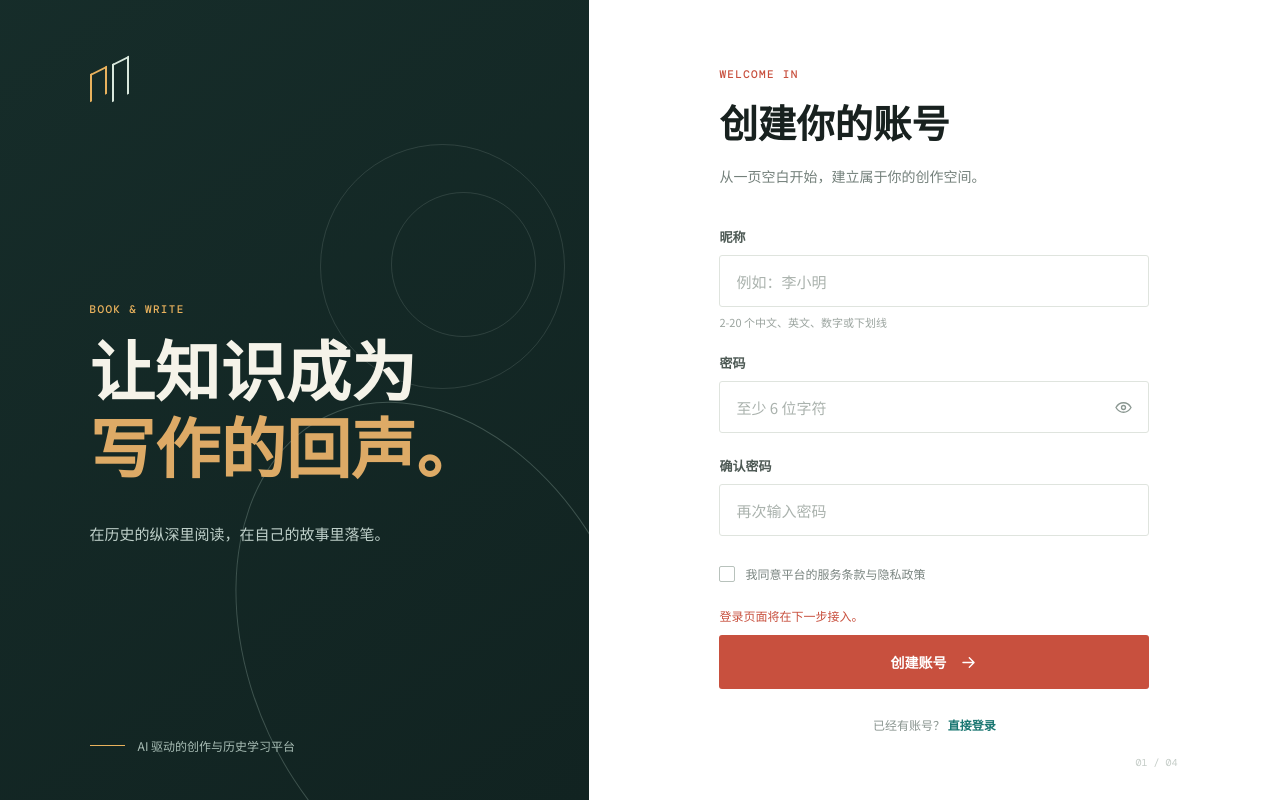
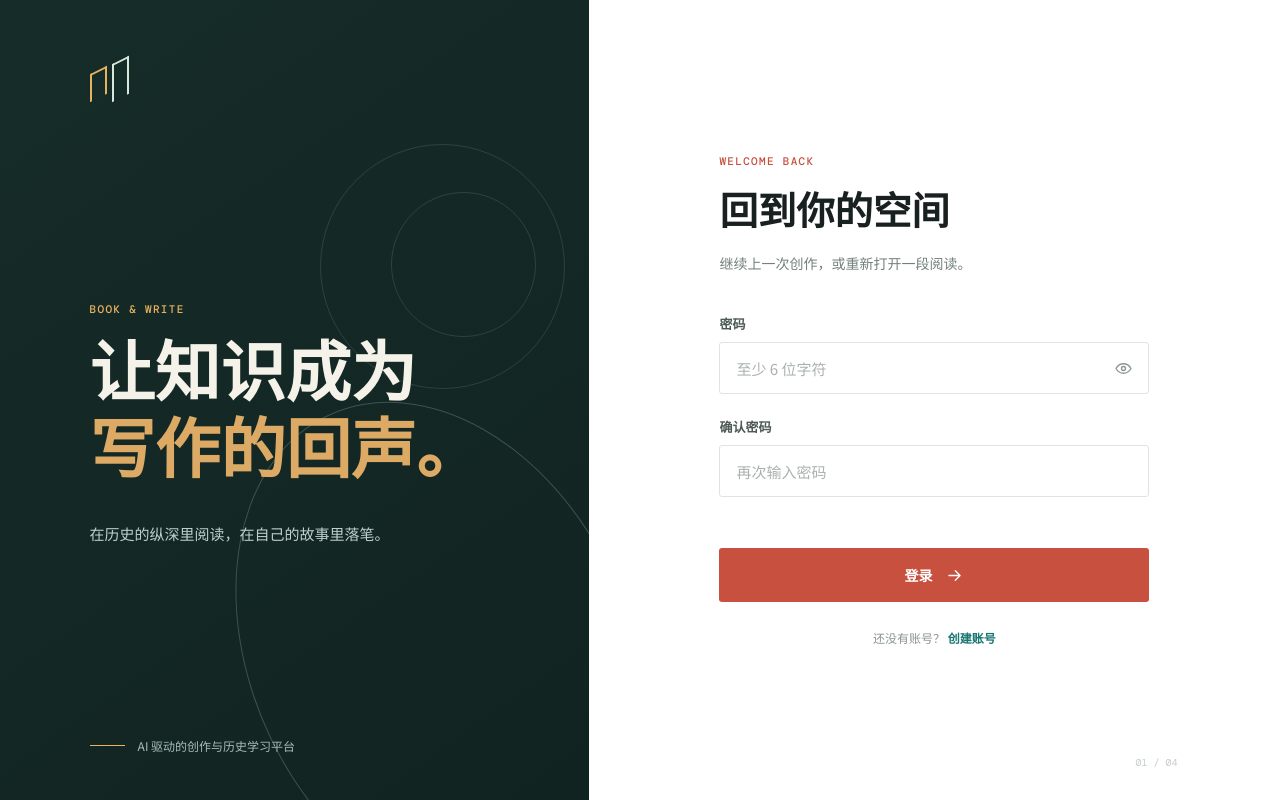
Before and after one commit to lishiwen-ai/read-and-book-web, a plain HTML site: page frontend/index.html in a window 1280 px wide. Both pictures are taken after a click on the button "直接登录". Drawn offline with nearby package versions, Linux system fonts and the light colour scheme.

Commit message:
feat: connect registration page to login flow

```diff
--- a/frontend/app.js
+++ b/frontend/app.js
@@ -5,10 +5,18 @@ const confirmPasswordInput = document.querySelector("#confirm-password");
 const termsInput = document.querySelector("#terms");
 const message = document.querySelector("#form-message");
 const submitButton = document.querySelector(".submit-button");
+const submitLabel = document.querySelector("#submit-label");
 const togglePassword = document.querySelector("#toggle-password");
 const loginLink = document.querySelector("#login-link");
+const registerLink = document.querySelector("#register-link");
+const registerHeading = document.querySelector("#register-heading");
+const loginHeading = document.querySelector("#login-heading");
+const registerOnlyFields = document.querySelectorAll(".register-only");
+const registerSwitch = document.querySelector("#register-switch");
+const loginSwitch = document.querySelector("#login-switch");
 
 const API_BASE_URL = "http://127.0.0.1:8000";
+let isLoginMode = false;
 
 function setMessage(text, isSuccess = false) {
   message.textContent = text;
@@ -27,8 +35,25 @@ togglePassword.addEventListener("click", () => {
 });
 
 loginLink.addEventListener("click", () => {
-  setMessage("登录页面将在下一步接入。");
+  setAuthMode(true);
 });
+
+registerLink.addEventListener("click", () => {
+  setAuthMode(false);
+});
+
+function setAuthMode(loginMode) {
+  isLoginMode = loginMode;
+  registerHeading.classList.toggle("hidden", loginMode);
+  loginHeading.classList.toggle("hidden", !loginMode);
+  registerOnlyFields.forEach((field) => field.classList.toggle("hidden", loginMode));
+  registerSwitch.classList.toggle("hidden", loginMode);
+  loginSwitch.classList.toggle("hidden", !loginMode);
+  submitLabel.textContent = loginMode ? "登录" : "创建账号";
+  setMessage("");
+  form.reset();
+  nicknameInput.focus();
+}
 
 form.addEventListener("submit", async (event) => {
   event.preventDefault();
@@ -45,7 +70,7 @@ form.addEventListener("submit", async (event) => {
 
   markInvalid(nicknameInput, nicknameInvalid);
   markInvalid(passwordInput, passwordInvalid);
-  markInvalid(confirmPasswordInput, confirmInvalid);
+  markInvalid(confirmPasswordInput, !isLoginMode && confirmInvalid);
 
   if (nicknameInvalid) {
     setMessage("请填写 2-20 个中文、英文、数字或下划线组成的昵称。");
@@ -57,12 +82,12 @@ form.addEventListener("submit", async (event) => {
     passwordInput.focus();
     return;
   }
-  if (confirmInvalid) {
+  if (!isLoginMode && confirmInvalid) {
     setMessage("两次输入的密码不一致。");
     confirmPasswordInput.focus();
     return;
   }
-  if (!termsInput.checked) {
+  if (!isLoginMode && !termsInput.checked) {
     setMessage("请先同意服务条款与隐私政策。");
     return;
   }
@@ -71,7 +96,7 @@ form.addEventListener("submit", async (event) => {
   submitButton.querySelector("span").textContent = "正在创建...";
 
   try {
-    const response = await fetch(`${API_BASE_URL}/api/auth/register`, {
+    const response = await fetch(`${API_BASE_URL}/api/auth/${isLoginMode ? "login" : "register"}`, {
       method: "POST",
       headers: { "Content-Type": "application/json" },
       body: JSON.stringify({ nickname, password }),
@@ -84,7 +109,7 @@ form.addEventListener("submit", async (event) => {
 
     localStorage.setItem("access_token", data.access_token);
     localStorage.setItem("current_user", JSON.stringify(data.user));
-    setMessage("账号创建成功，登录状态已保存。", true);
+    setMessage(isLoginMode ? "登录成功，欢迎回来。" : "账号创建成功，登录状态已保存。", true);
     form.reset();
   } catch (error) {
     setMessage(error.message || "暂时无法连接服务器。");
--- a/frontend/index.html
+++ b/frontend/index.html
@@ -30,14 +30,20 @@
 
       <section class="form-panel">
         <div class="form-wrap">
-          <div class="form-heading">
+          <div class="form-heading" id="register-heading">
             <p class="eyebrow">WELCOME IN</p>
             <h2>创建你的账号</h2>
             <p>从一页空白开始，建立属于你的创作空间。</p>
           </div>
 
+          <div class="form-heading hidden" id="login-heading">
+            <p class="eyebrow">WELCOME BACK</p>
+            <h2>回到你的空间</h2>
+            <p>继续上一次创作，或重新打开一段阅读。</p>
+          </div>
+
           <form id="register-form" novalidate>
-            <label class="field">
+            <label class="field register-only">
               <span>昵称</span>
               <input
                 id="nickname"
@@ -86,7 +92,7 @@
               />
             </label>
 
-            <label class="consent">
+            <label class="consent register-only">
               <input id="terms" type="checkbox" required />
               <span class="checkmark" aria-hidden="true"></span>
               <span>我同意平台的服务条款与隐私政策</span>
@@ -95,14 +101,15 @@
             <p id="form-message" class="form-message" role="status"></p>
 
             <button class="submit-button" type="submit">
-              <span>创建账号</span>
+              <span id="submit-label">创建账号</span>
               <svg viewBox="0 0 24 24" aria-hidden="true">
                 <path d="M5 12h13M13 6l6 6-6 6"></path>
               </svg>
             </button>
           </form>
 
-          <p class="switch-auth">已经有账号？ <button type="button" id="login-link">直接登录</button></p>
+          <p class="switch-auth" id="register-switch">已经有账号？ <button type="button" id="login-link">直接登录</button></p>
+          <p class="switch-auth hidden" id="login-switch">还没有账号？ <button type="button" id="register-link">创建账号</button></p>
         </div>
         <span class="page-number" aria-hidden="true">01 / 04</span>
       </section>
--- a/frontend/styles.css
+++ b/frontend/styles.css
@@ -190,6 +190,10 @@ h1 em {
 
 .form-wrap {
   width: min(100%, 430px);
+}
+
+.hidden {
+  display: none !important;
 }
 
 .form-heading {
```
